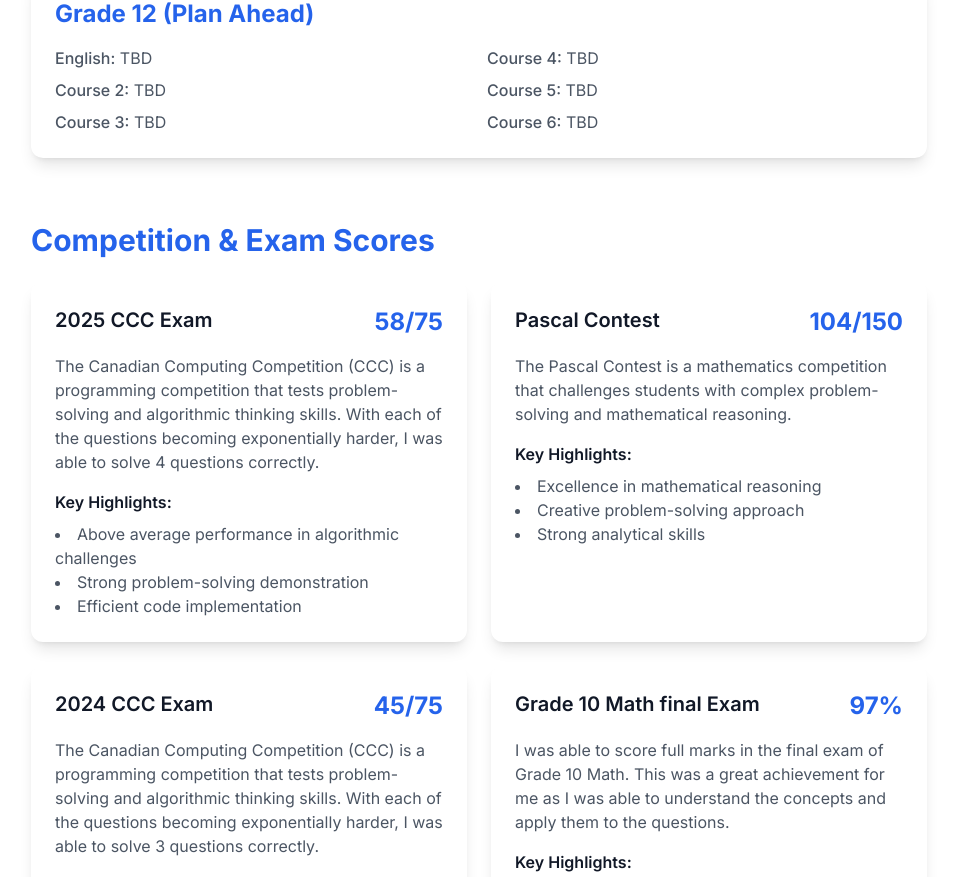
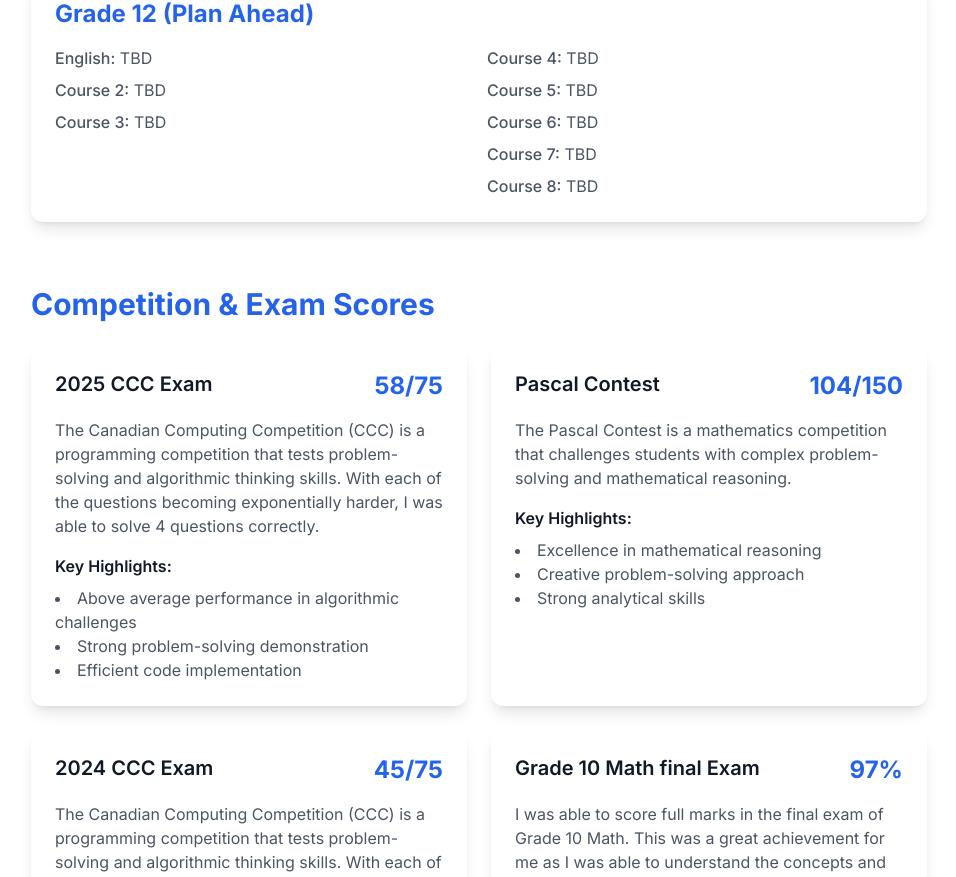
Before and after one commit to IshaanD-RX6600/IshaanDhiman, a Next.js app: page /academics in a window 1280 px wide. Shown: the part 1115-1992 px from the top of the page, without its empty margins (161-1117 px from the left). Built offline with nearby package versions, Linux system fonts and the light colour scheme.

Commit message:
Minor changes

```diff
--- a/src/app/academics/page.tsx
+++ b/src/app/academics/page.tsx
@@ -209,6 +209,12 @@
                 <p className="text-gray-600 dark:text-gray-400">
                   <span className="font-medium">Course 6:</span> TBD
                 </p>
+                <p className="text-gray-600 dark:text-gray-400">
+                  <span className="font-medium">Course 7:</span> TBD
+                </p>
+                <p className="text-gray-600 dark:text-gray-400">
+                  <span className="font-medium">Course 8:</span> TBD
+                </p>
               </div>
             </div>
           </section>
```
